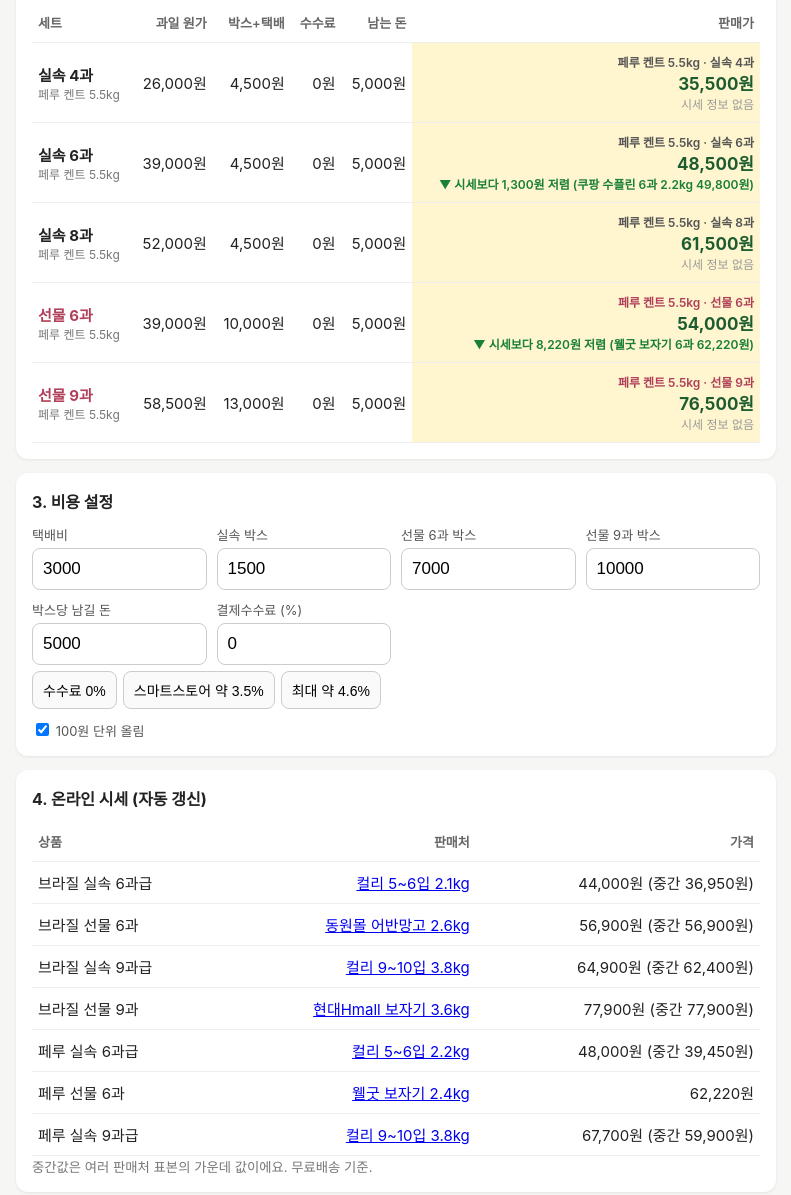
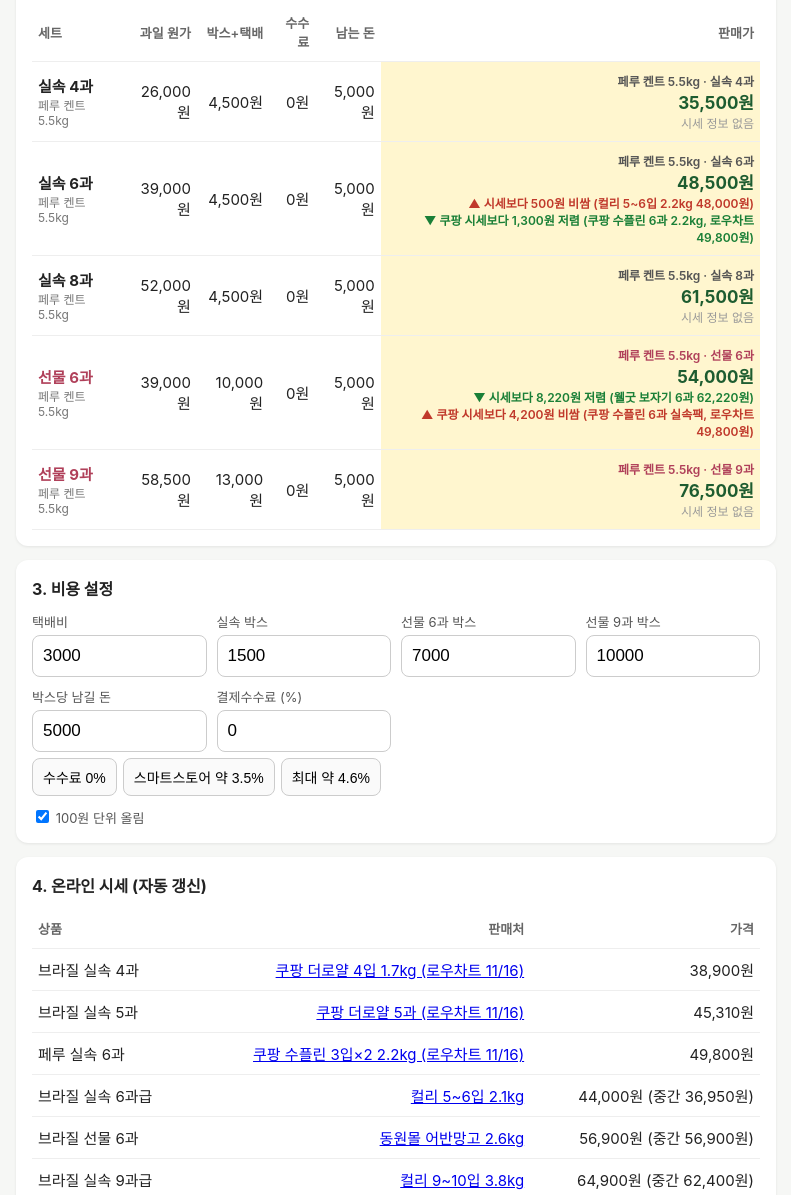
Before and after one commit to jxlovewewe-commits/fruit-calculator, a plain HTML site: page index.html in a window 1280 px wide. Shown: the part 429-1624 px from the top of the page, without its empty margins (244-1035 px from the left). Drawn offline with Linux system fonts and the light colour scheme.

Commit message:
쿠팡 가격 반영(시세표·등락)

```diff
--- a/data.json
+++ b/data.json
@@ -1,6 +1,6 @@
 {
-  "updated": "2026-11-16 20:40 (한국시간)",
-  "note": "중간값은 여러 판매처 표본의 가운데 값이에요. 무료배송 기준.",
+  "updated": "2026-11-16 20:45 (한국시간)",
+  "note": "쿠팡 가격은 쿠팡 페이지가 막혀 가격추적 사이트(로우차트) 11/16 현재가를 썼어요. 중간값은 여러 판매처 표본의 가운데 값, 무료배송 기준.",
   "presets": [
     {
       "name": "페루 켄트 5.5kg",
@@ -19,6 +19,24 @@
     }
   ],
   "market": [
+    {
+      "item": "브라질 실속 4과",
+      "source": "쿠팡 더로얄 4입 1.7kg (로우차트 11/16)",
+      "price": "38,900원",
+      "url": "https://www.lowchart.com/7487603897-19573089763"
+    },
+    {
+      "item": "브라질 실속 5과",
+      "source": "쿠팡 더로얄 5과 (로우차트 11/16)",
+      "price": "45,310원",
+      "url": "https://www.lowchart.com/7749021321-20993663285"
+    },
+    {
+      "item": "페루 실속 6과",
+      "source": "쿠팡 수플린 3입×2 2.2kg (로우차트 11/16)",
+      "price": "49,800원",
+      "url": "https://www.lowchart.com/7870290009-21613152151"
+    },
     {
       "item": "브라질 실속 6과급",
       "source": "컬리 5~6입 2.1kg",
@@ -65,22 +83,40 @@
   "compare": {
     "페루 켄트 5.5kg": {
       "실속 6과": {
-        "price": 49800,
-        "basis": "쿠팡 수플린 6과 2.2kg"
+        "price": 48000,
+        "basis": "컬리 5~6입 2.2kg",
+        "coupang": {
+          "price": 49800,
+          "basis": "쿠팡 수플린 6과 2.2kg, 로우차트",
+          "url": "https://www.lowchart.com/7870290009-21613152151"
+        }
       },
       "선물 6과": {
         "price": 62220,
-        "basis": "웰굿 보자기 6과"
+        "basis": "웰굿 보자기 6과",
+        "coupang": {
+          "price": 49800,
+          "basis": "쿠팡 수플린 6과 실속팩, 로우차트",
+          "url": "https://www.lowchart.com/7870290009-21613152151"
+        }
       }
     },
     "브라질 케이트 4kg": {
       "실속 4과": {
-        "price": 38900,
-        "basis": "쿠팡 더로얄 4입"
+        "coupang": {
+          "price": 38900,
+          "basis": "쿠팡 더로얄 4입 1.7kg, 로우차트",
+          "url": "https://www.lowchart.com/7487603897-19573089763"
+        }
       },
       "실속 6과": {
-        "price": 45310,
-        "basis": "쿠팡 더로얄 5과"
+        "price": 44000,
+        "basis": "컬리 5~6입 2.1kg",
+        "coupang": {
+          "price": 45310,
+          "basis": "쿠팡 더로얄 5과, 로우차트",
+          "url": "https://www.lowchart.com/7749021321-20993663285"
+        }
       },
       "선물 6과": {
         "price": 56900,
--- a/index.html
+++ b/index.html
@@ -44,8 +44,9 @@ small{color:#777}
 <small>판매가 = (과일 원가 + 박스 + 택배 + 남길 돈) ÷ (1 − 수수료율)</small>
 </div><script>
 const $=id=>document.getElementById(id),v=id=>parseFloat($(id).value)||0,w=n=>Math.round(n).toLocaleString('ko-KR')+'원';
-function cmp(nm,l,s){const m=(CMP[nm]||{})[l];if(!m||!m.price)return '<span class="df na">시세 정보 없음</span>';const g=Math.round(s-m.price);const b=m.basis?` (${m.basis} ${Number(m.price).toLocaleString('ko-KR')}원)`:'';
-if(g===0)return `<span class="df">시세와 같음${b}</span>`;return g<0?`<span class="df dn">▼ 시세보다 ${Math.abs(g).toLocaleString('ko-KR')}원 저렴${b}</span>`:`<span class="df up">▲ 시세보다 ${g.toLocaleString('ko-KR')}원 비쌈${b}</span>`;}
+function one(m,s,tag){if(!m||!m.price)return '';const g=Math.round(s-m.price);const b=` (${m.basis} ${Number(m.price).toLocaleString('ko-KR')}원)`;
+if(g===0)return `<span class="df">${tag}시세와 같음${b}</span>`;return g<0?`<span class="df dn">▼ ${tag}시세보다 ${Math.abs(g).toLocaleString('ko-KR')}원 저렴${b}</span>`:`<span class="df up">▲ ${tag}시세보다 ${g.toLocaleString('ko-KR')}원 비쌈${b}</span>`;}
+function cmp(nm,l,s){const m=(CMP[nm]||{})[l];const r=(m?one(m,s,'')+one(m.coupang,s,'쿠팡 '):'');return r||'<span class="df na">시세 정보 없음</span>';}
 function calc(){const c=v('count'),per=c>0?v('price')/c:0;$('per').textContent=w(per);
 const f=Math.min(Math.max(v('fee'),0),50)/100,ship=v('ship');
 const sets=[['실속 4과',4,v('bb')],['실속 6과',6,v('bb')],['실속 8과',8,v('bb')],['선물 6과',6,v('g6')],['선물 9과',9,v('g9')]];
```
